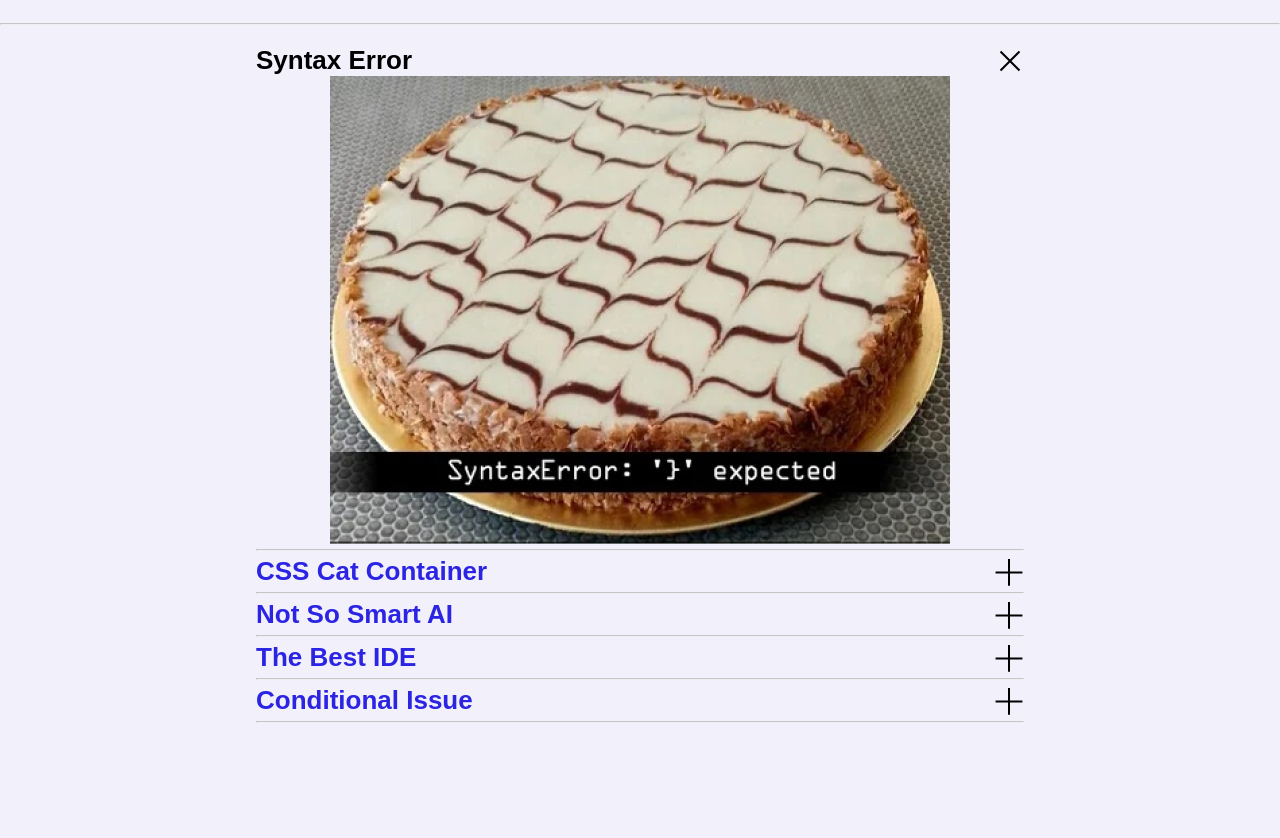
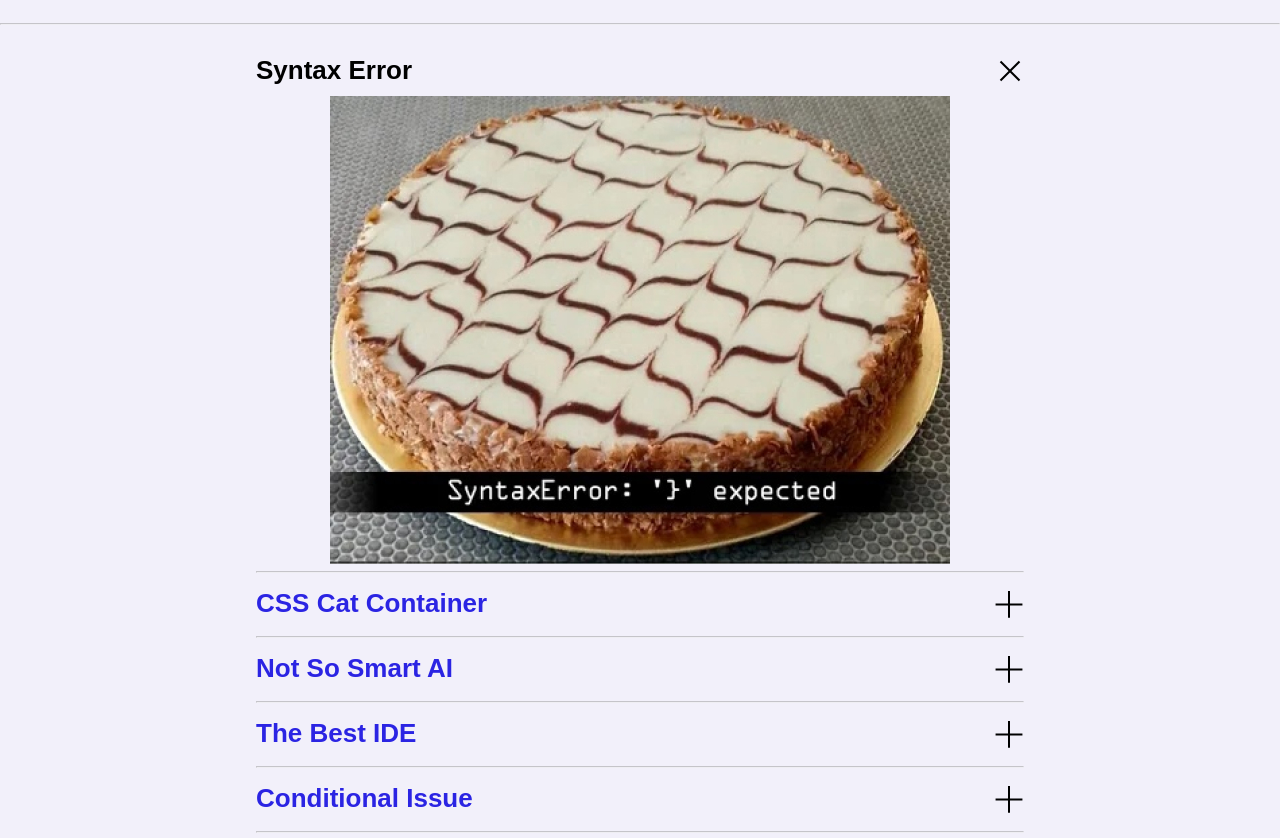
Before and after one commit to Marr777/cssBayan, a plain HTML site: page cssBayan/index.html in a window 1280 px wide. Shown: the part 70-908 px from the top of the page. Before the commit the page ends 800 px from the top, so only its background shows below. Drawn offline with Linux system fonts and the light colour scheme; a web font is replaced by a local one.

Commit message:
feat: add margins (Sun, Mar 12, 2023 04:02:13 AM)

```diff
--- a/cssBayan/style.css
+++ b/cssBayan/style.css
@@ -8,6 +8,7 @@
 
 hr {
   opacity: 0.5;
+  margin-top: 0.7rem;
 }
 
 .page {
@@ -70,6 +71,8 @@ hr {
 
 .meme__title {
   font-size: 2rem;
+  margin-bottom: 1rem;
+  margin-top: 1rem;
 }
 
 .meme-inner {
```
Also changed, not shown: 1 other file.
